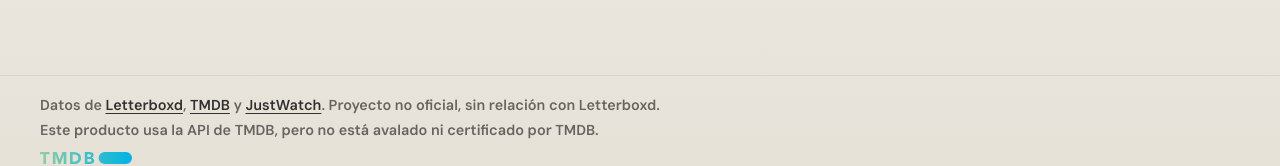
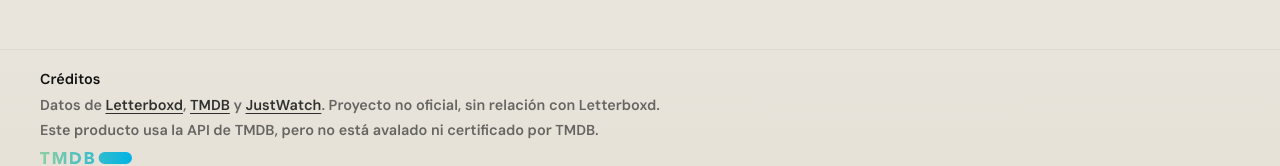
Before and after one commit to Andrijo/Bentoboxd, a React (Vite) app: page / in a window 1280 px wide. Shown: the part 612-778 px from the top of the page. Built offline with nearby package versions, Linux system fonts and the light colour scheme; no server answers.

Commit message:
fix: label the attribution footer as credits

```diff
--- a/src/components/AppFooter.jsx
+++ b/src/components/AppFooter.jsx
@@ -16,7 +16,9 @@
 export default function AppFooter() {
   return (
     <footer className="rd-footer">
-      {/* TMDB exige su logo y este aviso, y citar a JustWatch como fuente del streaming. */}
+      <h2 className="rd-footer-title">Créditos</h2>
+
+      {/* TMDB exige su logo y este aviso en una sección de créditos, y citar a JustWatch como fuente del streaming. */}
       <p>
         Datos de <ExternalLink href="https://letterboxd.com">Letterboxd</ExternalLink>,{" "}
         <ExternalLink href="https://www.themoviedb.org">TMDB</ExternalLink> y{" "}
--- a/src/index.css
+++ b/src/index.css
@@ -250,6 +250,11 @@
   font-size: var(--fs-xs);
   line-height: 1.6;
   color: rgb(var(--fg-rgb) / 0.6);
+}
+.rd-footer-title {
+  margin: 0;
+  font: inherit;
+  color: var(--c-text-bright);
 }
 .rd-footer-tmdb {
   align-self: flex-start;
```
Also changed, not shown: 1 other file (tests, documents, lock files or other folders).
